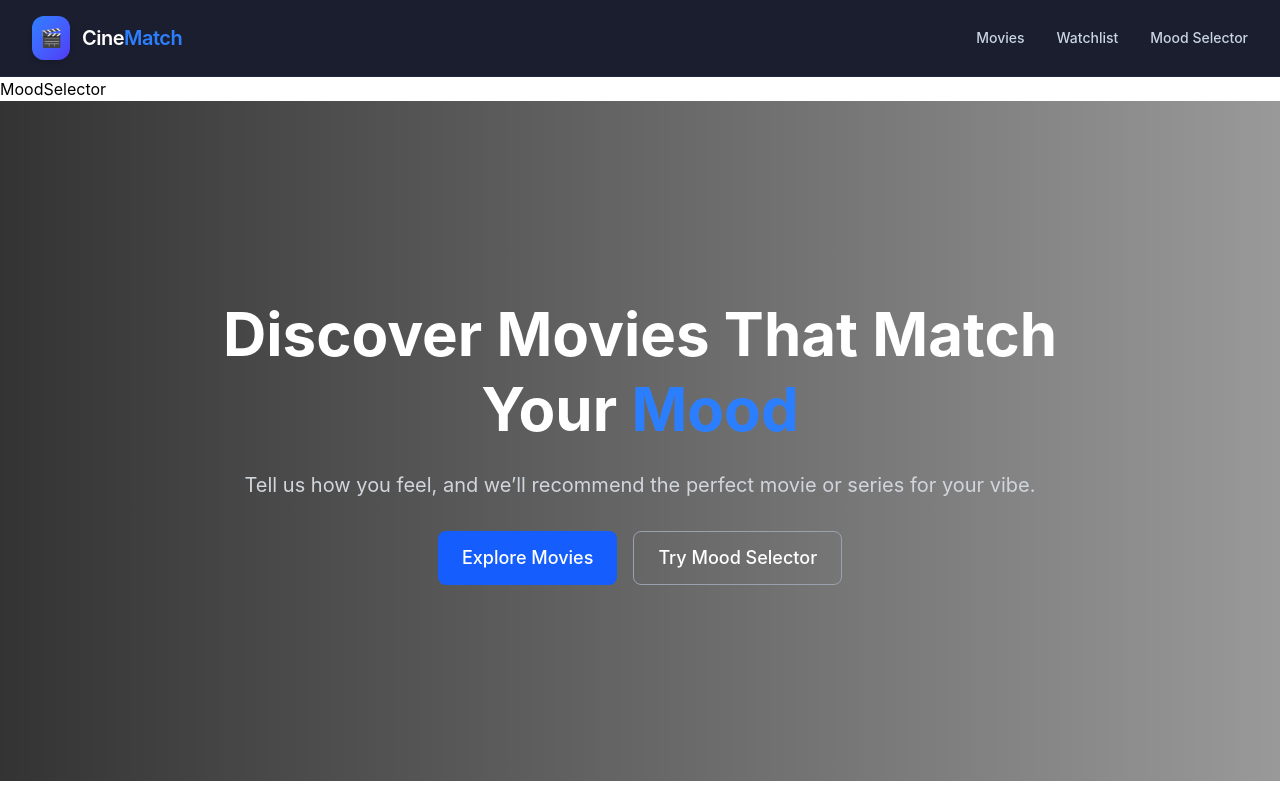
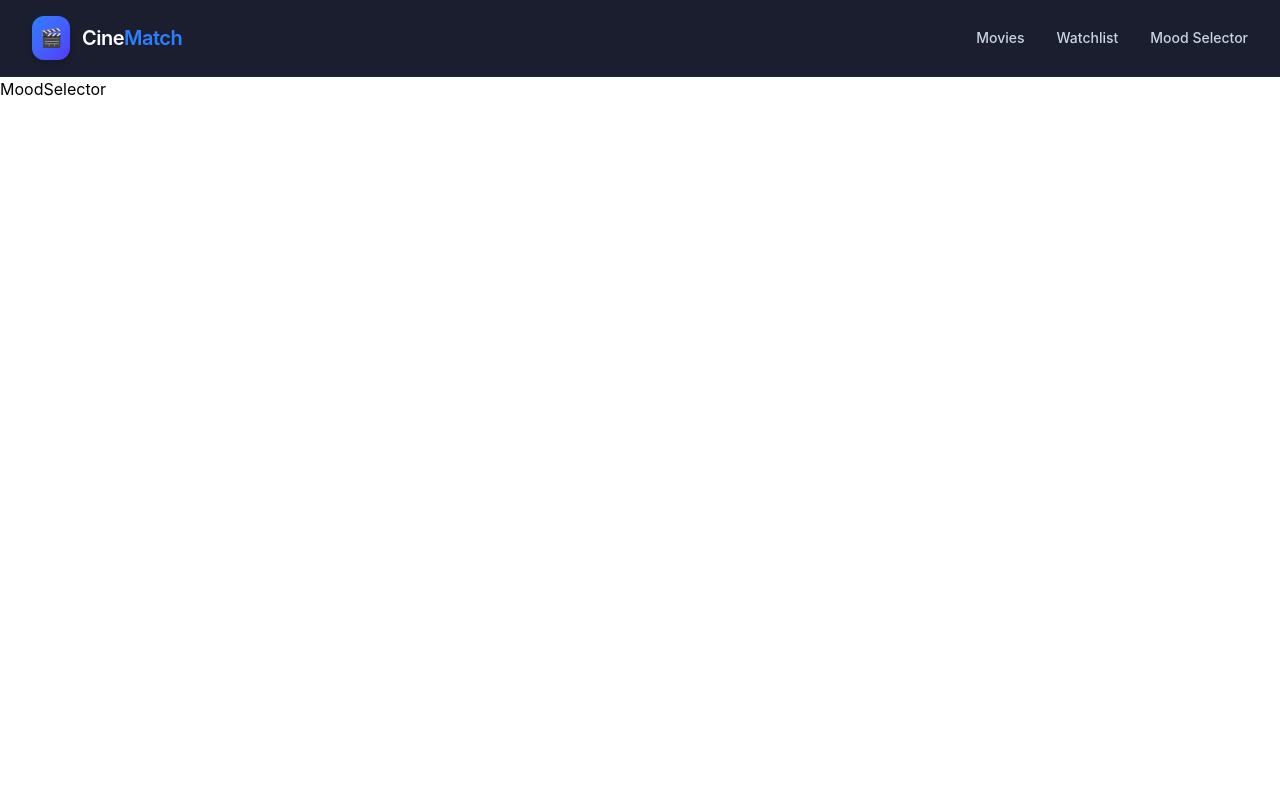
Before and after one commit to AdityaNayak12/imbd-clone, a React (Vite) app: page /mood in a window 1280 px wide. Built offline with nearby package versions, Linux system fonts and the light colour scheme.

Commit message:
fix(app): wrong rendering of banner

```diff
--- a/src/App.jsx
+++ b/src/App.jsx
@@ -3,7 +3,6 @@ import Navbar from './components/Navbar'
 import WatchList from './components/WatchList'
 import MoodSelector from './components/MoodSelector'
 import Movies from './components/Movies'
-import Banner from './components/Banner'
 import { BrowserRouter, Routes, Route } from "react-router-dom"
 
 function App() {
@@ -17,7 +16,7 @@ function App() {
           <Route path="/mood" element={<MoodSelector />} />
         </Routes>
       </BrowserRouter>
-      <Banner/>
+
 
 
     </>
--- a/src/components/Movies.jsx
+++ b/src/components/Movies.jsx
@@ -1,8 +1,13 @@
 import React from "react";
+import Banner from "./Banner";
 
 function Movies(){
     return(
+    <>
+        <Banner/>
         <h1>Movies</h1>
+    </>
+
     )
 }
 
```
